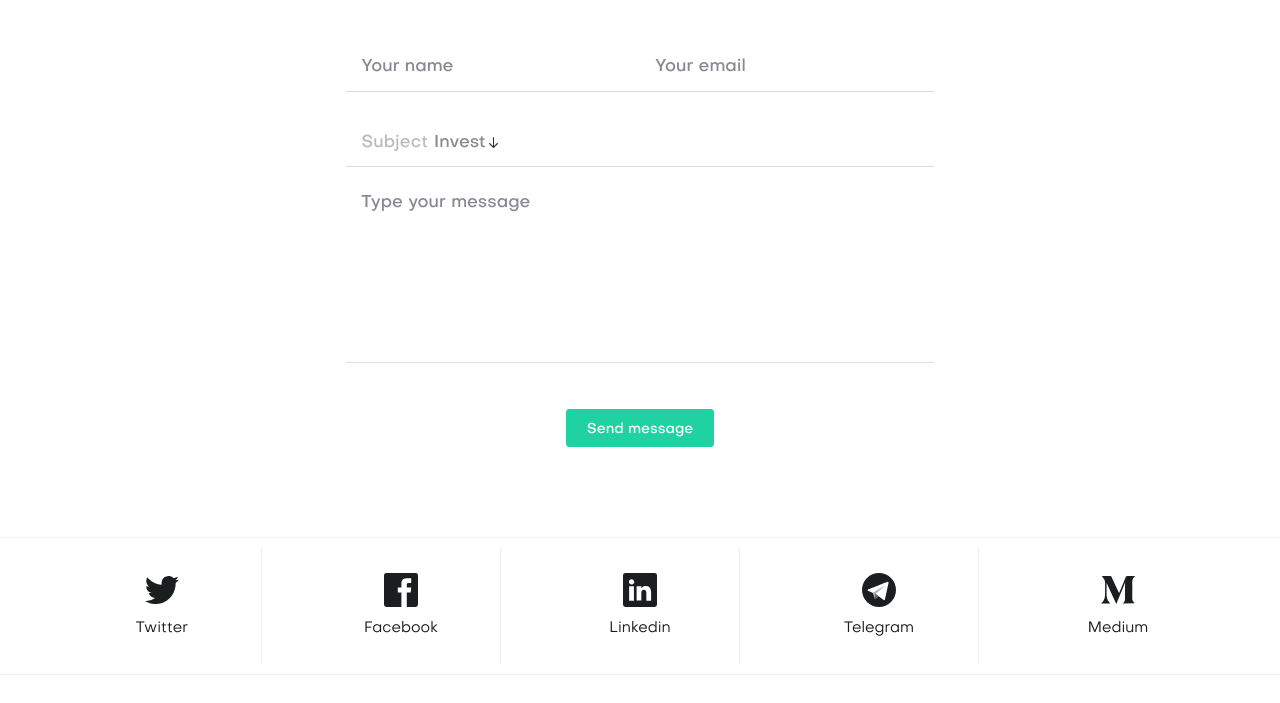
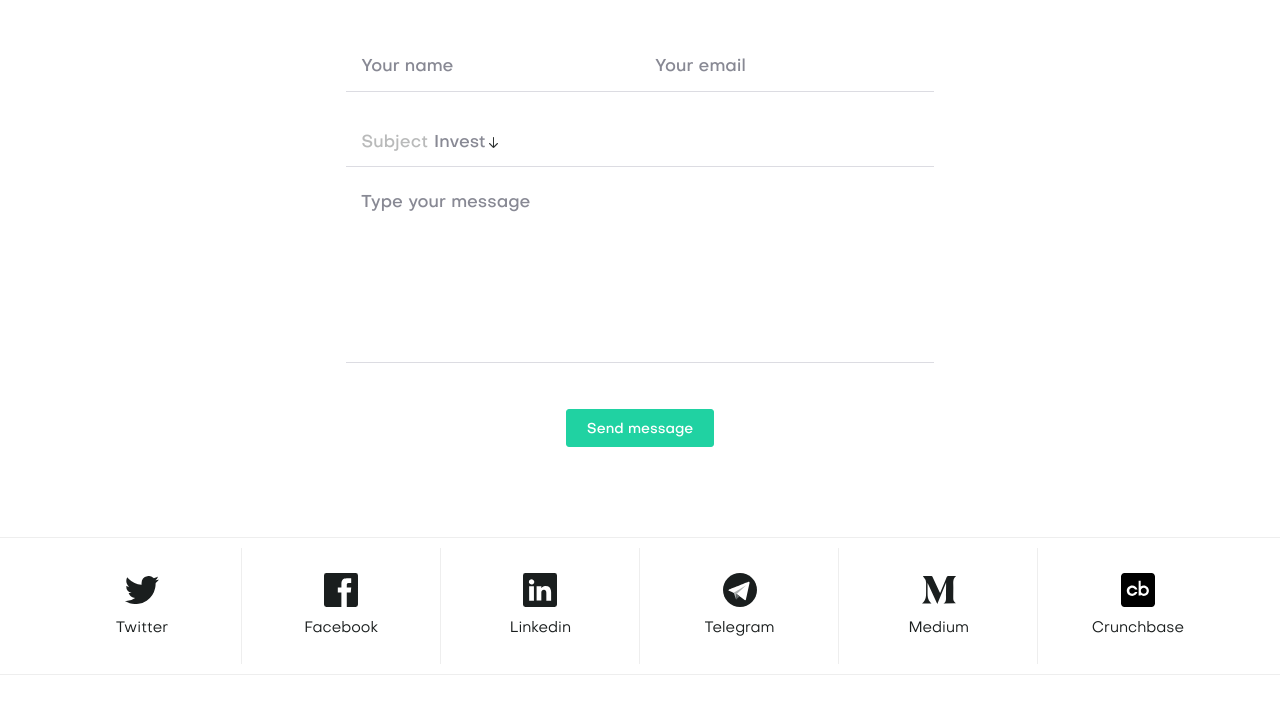
Before and after one commit to hexafin/splash.tech, a React app: page / in a window 1280 px wide. Shown: the part 5925-6628 px from the top of the page. Built offline with nearby package versions, Linux system fonts and the light colour scheme.

Commit message:
added crunchbase

```diff
--- a/src/Component/Landing/Landing.jsx
+++ b/src/Component/Landing/Landing.jsx
@@ -466,6 +466,11 @@ class Landing extends Component {
                                             <i className="sp-medium"></i><span>Medium</span>
                                                 </a>
                                         </li>
+                                        <li>
+                                            <a href="https://www.crunchbase.com/organization/splash-tech" target="_blank" rel="noopener noreferrer">
+                                            <i className="sp-crunchbase"></i><span>Crunchbase</span>
+                                                </a>
+                                        </li>
                                     </ul>
                                 </div>
                             </div>
--- a/src/Component/Landing/Landing.scss
+++ b/src/Component/Landing/Landing.scss
@@ -1695,6 +1695,9 @@
                     .sp-medium{
                         background-image: url('../../assets/images/social/medium-icon.svg');
                     }
+                    .sp-crunchbase{
+                        background-image: url('../../assets/images/social/crunchbase-icon.svg');
+                    }
                 }
             }
         }
--- a/src/Component/Navbar/Navbar.jsx
+++ b/src/Component/Navbar/Navbar.jsx
@@ -89,7 +89,7 @@ class Navbar extends Component {
                                     <div className="collapse navbar-collapse sp-menu-toggler justify-content-md-center" id="navbarNavDropdown">
                                         <ul className="navbar-nav text-md-center sp-navbar-nav">
                                             <li className="nav-item">
-                                            <i className="sp-learn-icon"></i><a className="nav-link sp-learn-more" href="https://medium.com/splash-wallet/splash-lets-make-using-crypto-easy-25303b456a6b" target="_blank" rel="noopener noreferrer">Learn more</a>
+                                            <i className="sp-learn-icon"></i><a className="nav-link sp-learn-more" href="https://medium.com/splash-wallet/" target="_blank" rel="noopener noreferrer">Learn more</a>
                                             </li>
                                             <li className="nav-item">
                                                 <Link className="nav-link" to="/" onClick={(e)=>this.goToFeatures(e)}>Features</Link>
```
Also changed, not shown: src/assets/images/social/crunchbase-icon.svg (added).
